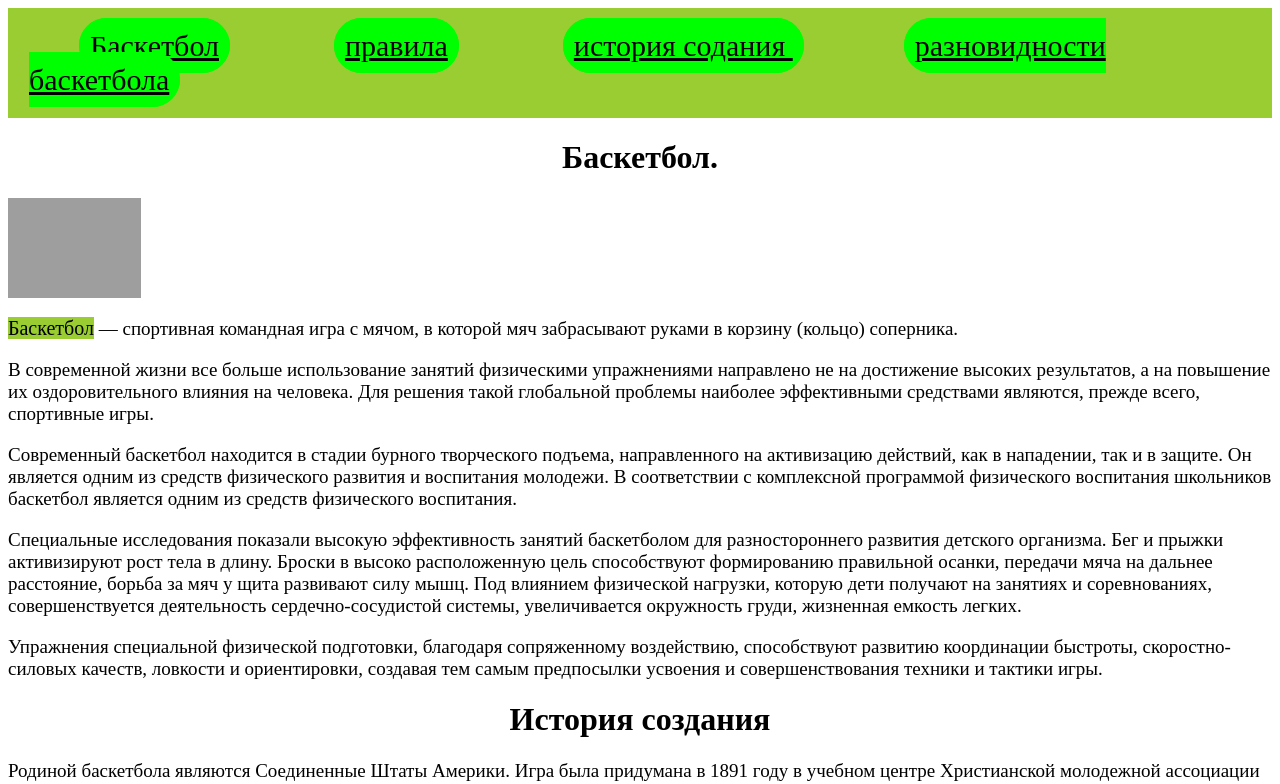
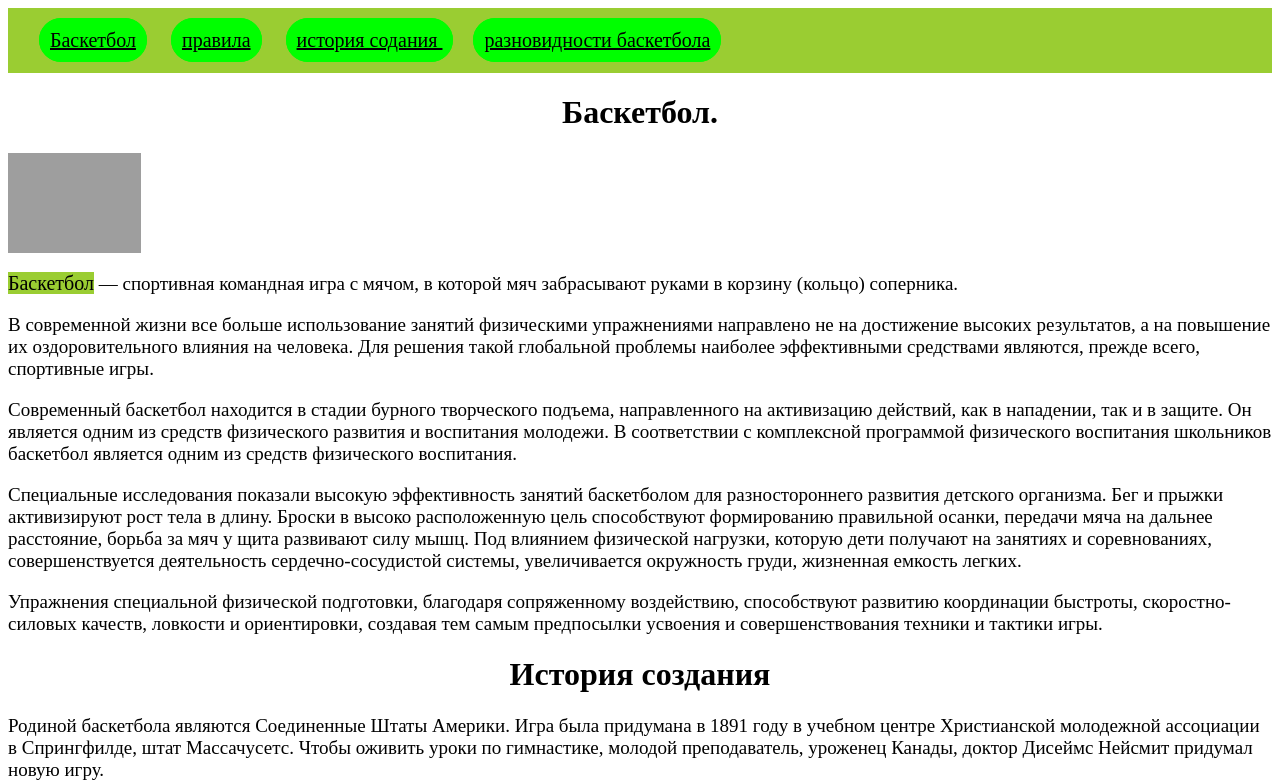
Before and after one commit to MilanaLu2010/-, a plain HTML site: page index.html in a window 1280 px wide. Shown: the top 784 px of the page. Drawn offline with Linux system fonts and the light colour scheme; grey boxes are pictures that could not be loaded.

Commit message:
Update index.css

```diff
--- a/index.css
+++ b/index.css
@@ -2,11 +2,11 @@ header a{
 
 	background-color: lime;
 	color: black;
-	font-size: 30px;
+	font-size: 20px;
 	border-radius:30px;
 	border:1px solid lime;
     padding: 10px;
-    margin: 50px;
+    margin: 10px;
     text-align: center;
 
 }
```
